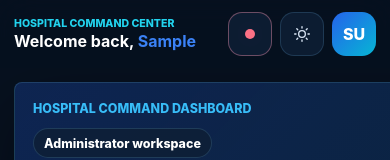
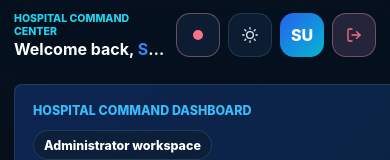
Before and after one commit to dceekay/hms, a React (Vite) app in the folder frontend/: page / in a window 390 px wide. Shown: the top 160 px of the page. Built offline with nearby package versions, Linux system fonts and the light colour scheme; no server answers; sample sign-in values are in the browser's storage.

Commit message:
Add dashboard logout button

```diff
--- a/frontend/src/components/layout/Topbar.tsx
+++ b/frontend/src/components/layout/Topbar.tsx
@@ -1,15 +1,23 @@
-import { FiBell, FiMoon, FiSearch, FiSun, FiWifi, FiWifiOff } from "react-icons/fi";
+import { useNavigate } from "react-router-dom";
+import { FiBell, FiLogOut, FiMoon, FiSearch, FiSun, FiWifi, FiWifiOff } from "react-icons/fi";
 import { useAuthStore } from "../../store/authStore";
 import { useBackendHealth } from "../../hooks/useBackendHealth";
 import { useThemeMode } from "../../hooks/useThemeMode";
 
 export default function Topbar() {
+  const navigate = useNavigate();
   const user = useAuthStore((state) => state.user);
+  const logout = useAuthStore((state) => state.logout);
   const { status, latencyMs, isOnline } = useBackendHealth();
   const { isDark, toggleTheme } = useThemeMode();
 
   const initials = `${user?.firstName?.charAt(0) ?? "A"}${user?.lastName?.charAt(0) ?? ""}`;
   const roleLabel = user?.roles?.join(", ") || "Administrator";
+
+  const handleLogout = () => {
+    logout();
+    navigate("/login", { replace: true });
+  };
 
   return (
     <header className="topbar">
@@ -54,6 +62,11 @@ export default function Topbar() {
             <small>{roleLabel}</small>
           </div>
         </div>
+
+        <button className="logout-btn" type="button" onClick={handleLogout}>
+          <FiLogOut />
+          <span>Logout</span>
+        </button>
       </div>
     </header>
   );
--- a/frontend/src/styles/topbar.css
+++ b/frontend/src/styles/topbar.css
@@ -173,6 +173,28 @@
   white-space: nowrap;
 }
 
+.logout-btn {
+  height: 46px;
+  display: inline-flex;
+  align-items: center;
+  justify-content: center;
+  gap: 8px;
+  padding: 0 14px;
+  border: 1px solid color-mix(in srgb, var(--danger) 32%, var(--border));
+  border-radius: 8px;
+  background: color-mix(in srgb, var(--danger) 10%, var(--surface));
+  color: var(--danger);
+  cursor: pointer;
+  font-weight: 800;
+  transition: transform 0.2s ease, background 0.2s ease, border-color 0.2s ease;
+}
+
+.logout-btn:hover {
+  transform: translateY(-1px);
+  border-color: var(--danger);
+  background: color-mix(in srgb, var(--danger) 16%, var(--surface));
+}
+
 @keyframes pulseStatus {
   70% {
     box-shadow: 0 0 0 8px transparent;
@@ -262,6 +284,17 @@
     border-radius: 14px;
   }
 
+  .logout-btn {
+    width: 44px;
+    height: 44px;
+    padding: 0;
+    border-radius: 14px;
+  }
+
+  .logout-btn span {
+    display: none;
+  }
+
   .profile {
     min-width: 0;
     padding: 0;
```
